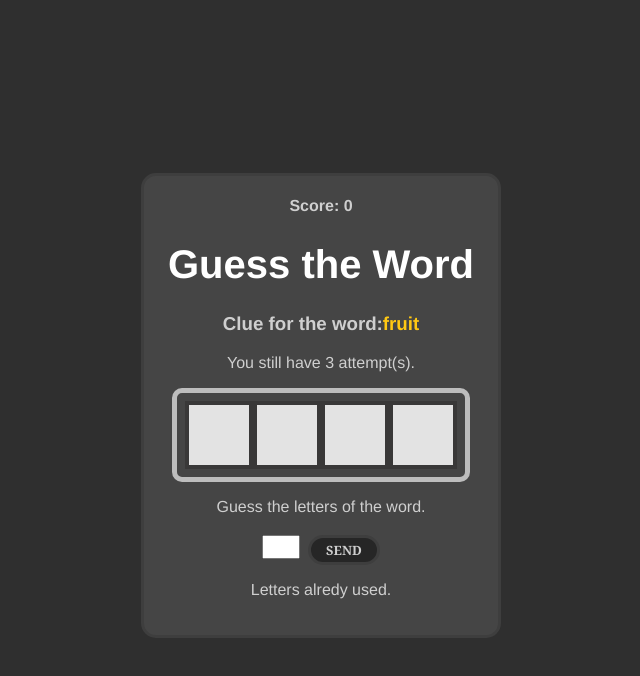
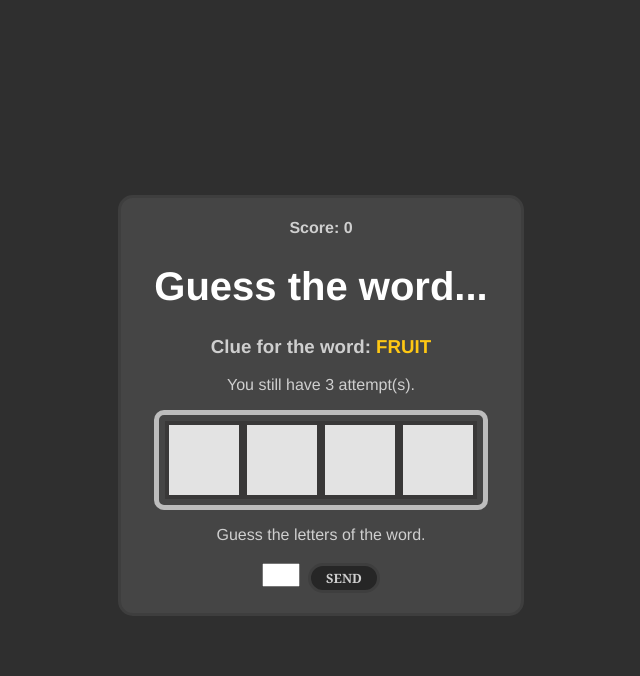
Before and after one commit to TamaraMMT/secret-word, a React (Vite) app in the folder secret-word/: page / in a window 1280 px wide. Both pictures are taken after a click on the button "PLAY!". Shown: the top 676 px of the page, without its empty margins (319-959 px from the left). Built offline with nearby package versions, Linux system fonts and the light colour scheme.

Commit message:
Added useRef for input focus and styled components

```diff
--- a/secret-word/src/components/Game.css
+++ b/secret-word/src/components/Game.css
@@ -8,12 +8,13 @@
 }
 
 .clue span {
-  color: rgb(255, 200, 19)
+  color: rgb(255, 200, 19);
+  text-transform: uppercase;
 }
 
 .wordContainer {
-  margin: 0.5em;
-  padding: .5em;
+  margin: 0.85em;
+  padding: .35em;
   border: 5px solid #bdbdbd;
   border-radius: 10px;
   display: flex;
@@ -23,10 +24,11 @@
 .letter,
 .blankSquare {
   font-size:  50px;
-  line-height: 1.6;
+  line-height: 1.2;
   border: 4px solid rgb(57, 56, 56);
   height: 60px;
   width: 60px;
+  padding: .1em;
   background-color: rgb(227, 227, 227);
   text-transform: uppercase;
   color: rgb(27, 27, 27);
@@ -51,4 +53,18 @@
   font-size: 1em;
   text-align: center;
   margin-right: 0.5em;
+
 }
+
+
+
+.wrongLettersContainer {
+  margin-top: 1rem;
+}
+
+
+.letters-alredy-used {
+  color: rgb(181, 69, 69);
+
+  text-shadow: .03em .03em 0 rgb(0, 0, 0);
+}
--- a/secret-word/src/components/Game.jsx
+++ b/secret-word/src/components/Game.jsx
@@ -1,6 +1,6 @@
 import PropTypes from "prop-types";
 
-import { useState } from "react";
+import { useState, useRef } from "react";
 import "./Game.css";
 
 const Game = ({
@@ -14,11 +14,15 @@ const Game = ({
   score,
 }) => {
   const [letter, setLetter] = useState("");
+  const letterInputRef = useRef(null);
 
   const handleSubmit = (e) => {
     e.preventDefault();
 
     verifyLetter(letter);
+    setLetter("");
+
+    letterInputRef.current.focus();
   };
   return (
     <div className="game">
@@ -26,10 +30,9 @@ const Game = ({
         <span>Score: {score}</span>
       </p>
 
-      <h1>Guess the Word</h1>
+      <h1>Guess the word...</h1>
       <h3 className="clue">
-        Clue for the word:
-        <span>{pickedCategory}</span>
+        Clue for the word:<span> {pickedCategory}</span>
       </h3>
       <p>You still have {guesses} attempt(s).</p>
       <div className="wordContainer">
@@ -53,16 +56,21 @@ const Game = ({
             required
             onChange={(e) => setLetter(e.target.value)}
             value={letter}
+            ref={letterInputRef}
           />
           <button onClick={verifyLetter}>send</button>
         </form>
       </div>
-      <div className="wrongLettersContainer">
-        <p>Letters alredy used.</p>
-        {wrongLetters.map((letter, i) => (
-          <span key={i}>{letter}</span>
-        ))}
-      </div>
+      {wrongLetters.length > 0 && (
+        <div className="wrongLettersContainer">
+          <span>Letters already used: </span>
+          {wrongLetters.map((letter, i) => (
+            <span className="letters-alredy-used" key={i}>
+              {i < wrongLetters.length - 1 ? letter + " - " : letter + "."}
+            </span>
+          ))}
+        </div>
+      )}
     </div>
   );
 };
```
